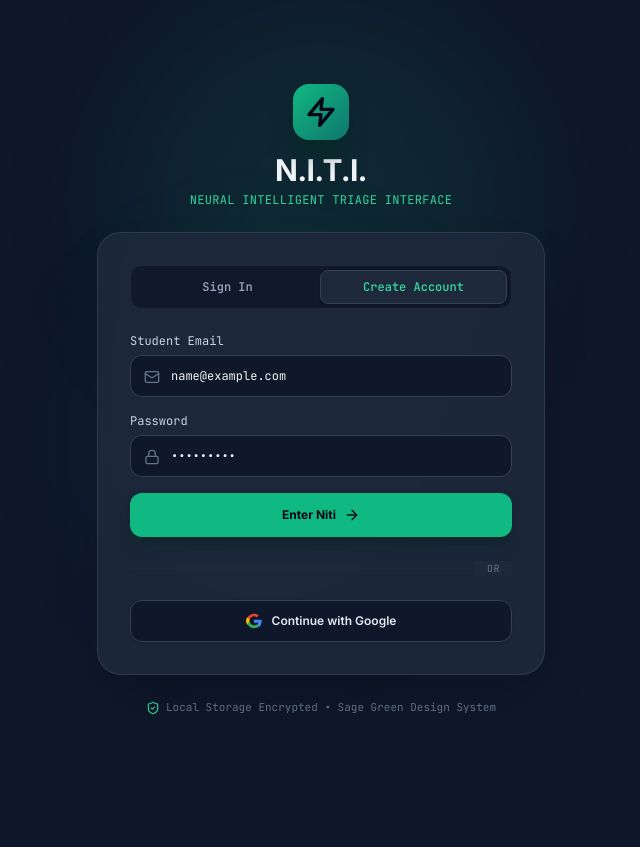
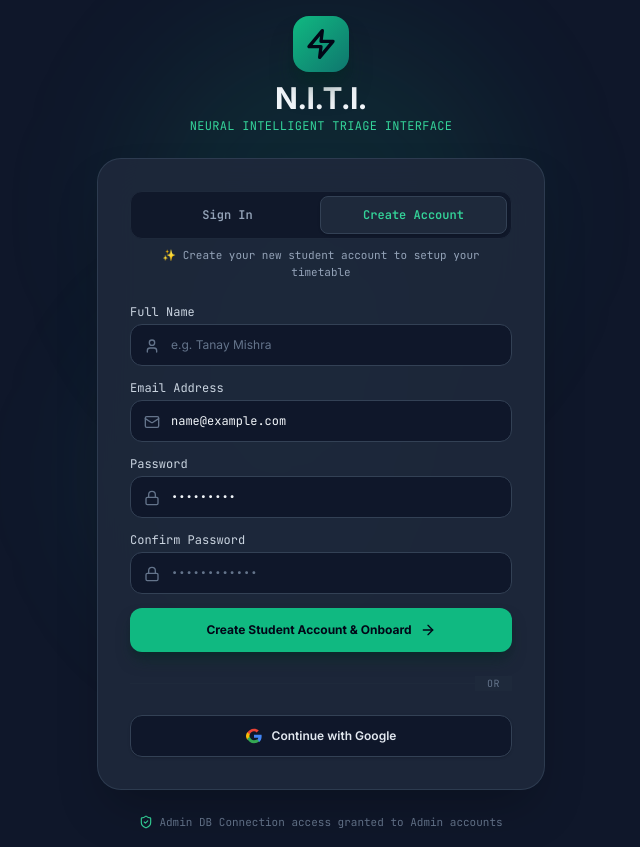
Before and after one commit to tanaymishra30-art/niti-student-triage, a React (Vite) app: page / in a window 1280 px wide. Both pictures are taken after typing "name@example.com", "Sample123" into the empty fields and a click on the button "Create Account". Shown: the whole page, without its empty margins (319-959 px from the left). Before the commit the page ends 800 px from the top, so only its background shows below. Built offline with nearby package versions, Linux system fonts and the light colour scheme.

Commit message:
Separate Sign In and Create Account screens, restore Admin Supabase DB connection

```diff
--- a/src/components/AuthScreen.tsx
+++ b/src/components/AuthScreen.tsx
@@ -1,12 +1,15 @@
 import React, { useState } from 'react';
-import { Zap, Lock, Mail, ArrowRight, AlertCircle, ShieldCheck } from 'lucide-react';
+import { Zap, Lock, Mail, User as UserIcon, ArrowRight, AlertCircle, ShieldCheck, CheckCircle2 } from 'lucide-react';
 import { useApp } from '../context/AppContext';
 
 export const AuthScreen: React.FC = () => {
   const { login, signup, googleLogin } = useApp();
   const [isSignUp, setIsSignUp] = useState(false);
+
+  const [name, setName] = useState('');
   const [email, setEmail] = useState('');
   const [password, setPassword] = useState('');
+  const [confirmPassword, setConfirmPassword] = useState('');
   const [errorMsg, setErrorMsg] = useState<string | null>(null);
 
   const handleTabSwitch = (signUp: boolean) => {
@@ -21,6 +24,30 @@ export const AuthScreen: React.FC = () => {
     const emailTrim = email.trim();
     const passTrim = password.trim();
 
+    if (isSignUp) {
+      const nameTrim = name.trim();
+      if (!nameTrim) {
+        setErrorMsg('Please enter your full name.');
+        return;
+      }
+      if (!emailTrim) {
+        setErrorMsg('Please enter a valid email address.');
+        return;
+      }
+      if (!passTrim || passTrim.length < 6) {
+        setErrorMsg('Password must be at least 6 characters long.');
+        return;
+      }
+      if (passTrim !== confirmPassword.trim()) {
+        setErrorMsg('Passwords do not match. Please check and try again.');
+        return;
+      }
+
+      const res = signup(emailTrim, passTrim, nameTrim);
+      if (!res.success && res.error) {
+        setErrorMsg(res.error);
+      }
+    } else {
       if (!emailTrim) {
         setErrorMsg('Please enter your email address.');
         return;
@@ -30,12 +57,6 @@ export const AuthScreen: React.FC = () => {
         return;
       }
 
-    if (isSignUp) {
-      const res = signup(emailTrim, passTrim);
-      if (!res.success && res.error) {
-        setErrorMsg(res.error);
-      }
-    } else {
       const res = login(emailTrim, passTrim);
       if (!res.success && res.error) {
         setErrorMsg(res.error);
@@ -54,7 +75,7 @@ export const AuthScreen: React.FC = () => {
       <div className="max-w-md w-full space-y-6 relative z-10 animate-fadeIn">
 
         {/* Brand Hero */}
-        <div className="text-center space-y-3">
+        <div className="text-center space-y-2">
           <div className="inline-flex w-14 h-14 rounded-2xl bg-gradient-to-br from-emerald-500 to-teal-700 items-center justify-center shadow-xl shadow-emerald-950/50 transform hover:scale-105 transition-all">
             <Zap className="w-8 h-8 text-slate-950 stroke-[2.5]" />
           </div>
@@ -63,7 +84,7 @@ export const AuthScreen: React.FC = () => {
             <h1 className="text-3xl font-extrabold text-slate-100 tracking-tight font-sans">
               N.I.T.I.
             </h1>
-            <p className="text-xs text-emerald-400 font-mono tracking-wide mt-1 uppercase">
+            <p className="text-xs text-emerald-400 font-mono tracking-wide uppercase mt-0.5">
               Neural Intelligent Triage Interface
             </p>
           </div>
@@ -73,11 +94,12 @@ export const AuthScreen: React.FC = () => {
         <div className="bg-[#1E293B]/90 border border-slate-700/80 rounded-3xl p-6 sm:p-8 shadow-2xl space-y-6 backdrop-blur-xl">
 
           {/* Sign In vs Register Tab Switcher */}
+          <div className="space-y-2">
             <div className="flex rounded-xl bg-slate-900/90 p-1 border border-slate-800 text-xs font-mono">
               <button
                 type="button"
                 onClick={() => handleTabSwitch(false)}
-              className={`flex-1 py-2 rounded-lg font-semibold transition-all ${
+                className={`flex-1 py-2.5 rounded-lg font-semibold transition-all ${
                   !isSignUp ? 'bg-slate-800 text-emerald-400 border border-slate-700 shadow' : 'text-slate-400 hover:text-slate-200'
                 }`}
               >
@@ -86,12 +108,20 @@ export const AuthScreen: React.FC = () => {
               <button
                 type="button"
                 onClick={() => handleTabSwitch(true)}
-              className={`flex-1 py-2 rounded-lg font-semibold transition-all ${
+                className={`flex-1 py-2.5 rounded-lg font-semibold transition-all ${
                   isSignUp ? 'bg-slate-800 text-emerald-400 border border-slate-700 shadow' : 'text-slate-400 hover:text-slate-200'
                 }`}
               >
                 Create Account
               </button>
+            </div>
+
+            {/* Sub-header description depending on mode */}
+            <p className="text-[11px] font-mono text-slate-400 text-center">
+              {isSignUp
+                ? '✨ Create your new student account to setup your timetable'
+                : '🔑 Sign in with your existing student or admin credentials'}
+            </p>
           </div>
 
           {/* Error Message Feedback */}
@@ -103,9 +133,29 @@ export const AuthScreen: React.FC = () => {
           )}
 
           {/* Form */}
-          <form onSubmit={handleSubmit} className="space-y-4 text-xs">
+          <form onSubmit={handleSubmit} className="space-y-3.5 text-xs">
+
+            {/* Full Name (Create Account Only) */}
+            {isSignUp && (
+              <div className="animate-fadeIn">
+                <label className="block text-slate-300 mb-1 font-mono">Full Name</label>
+                <div className="relative">
+                  <UserIcon className="w-4 h-4 text-slate-500 absolute left-3.5 top-3.5" />
+                  <input
+                    type="text"
+                    required
+                    placeholder="e.g. Tanay Mishra"
+                    value={name}
+                    onChange={(e) => setName(e.target.value)}
+                    className="w-full bg-slate-900 border border-slate-700 focus:border-emerald-500 focus:ring-1 focus:ring-emerald-500 rounded-xl py-3 pl-10 pr-3 text-slate-100 placeholder-slate-500 outline-none transition-all font-sans"
+                  />
+                </div>
+              </div>
+            )}
+
+            {/* Student Email (Both) */}
             <div>
-              <label className="block text-slate-300 mb-1.5 font-mono">Student Email</label>
+              <label className="block text-slate-300 mb-1 font-mono">Email Address</label>
               <div className="relative">
                 <Mail className="w-4 h-4 text-slate-500 absolute left-3.5 top-3.5" />
                 <input
@@ -119,8 +169,9 @@ export const AuthScreen: React.FC = () => {
               </div>
             </div>
 
+            {/* Password (Both) */}
             <div>
-              <label className="block text-slate-300 mb-1.5 font-mono">Password</label>
+              <label className="block text-slate-300 mb-1 font-mono">Password</label>
               <div className="relative">
                 <Lock className="w-4 h-4 text-slate-500 absolute left-3.5 top-3.5" />
                 <input
@@ -134,12 +185,30 @@ export const AuthScreen: React.FC = () => {
               </div>
             </div>
 
-            {/* Primary Submit Button: Enter Niti */}
+            {/* Confirm Password (Create Account Only) */}
+            {isSignUp && (
+              <div className="animate-fadeIn">
+                <label className="block text-slate-300 mb-1 font-mono">Confirm Password</label>
+                <div className="relative">
+                  <Lock className="w-4 h-4 text-slate-500 absolute left-3.5 top-3.5" />
+                  <input
+                    type="password"
+                    required
+                    placeholder="••••••••••••"
+                    value={confirmPassword}
+                    onChange={(e) => setConfirmPassword(e.target.value)}
+                    className="w-full bg-slate-900 border border-slate-700 focus:border-emerald-500 focus:ring-1 focus:ring-emerald-500 rounded-xl py-3 pl-10 pr-3 text-slate-100 placeholder-slate-500 outline-none transition-all font-mono"
+                  />
+                </div>
+              </div>
+            )}
+
+            {/* Primary Submit Button */}
             <button
               type="submit"
-              className="w-full py-3.5 rounded-xl bg-emerald-500 hover:bg-emerald-400 text-slate-950 font-extrabold text-xs shadow-lg shadow-emerald-950/50 transition-all flex items-center justify-center space-x-2 transform active:scale-98"
+              className="w-full py-3.5 rounded-xl bg-emerald-500 hover:bg-emerald-400 text-slate-950 font-extrabold text-xs shadow-lg shadow-emerald-950/50 transition-all flex items-center justify-center space-x-2 transform active:scale-98 mt-2"
             >
-              <span>Enter Niti</span>
+              <span>{isSignUp ? 'Create Student Account & Onboard' : 'Sign In to Niti'}</span>
               <ArrowRight className="w-4 h-4" />
             </button>
           </form>
@@ -181,10 +250,12 @@ export const AuthScreen: React.FC = () => {
 
         </div>
 
-        {/* Minimal Footer Badge */}
-        <div className="text-center text-[11px] font-mono text-slate-500 flex items-center justify-center space-x-1.5">
+        {/* Footer info banner */}
+        <div className="text-center text-[11px] font-mono text-slate-500 space-y-1">
+          <div className="flex items-center justify-center space-x-1.5">
             <ShieldCheck className="w-3.5 h-3.5 text-emerald-400" />
-          <span>Local Storage Encrypted • Sage Green Design System</span>
+            <span>Admin DB Connection access granted to Admin accounts</span>
+          </div>
         </div>
 
       </div>
--- a/src/context/AppContext.tsx
+++ b/src/context/AppContext.tsx
@@ -66,7 +66,7 @@ interface AppContextType {
   toggleHolidayMode: () => void;
   currentDay: DayOfWeek;
   login: (email: string, password: string) => { success: boolean; error?: string };
-  signup: (email: string, password: string) => { success: boolean; error?: string };
+  signup: (email: string, password: string, name?: string) => { success: boolean; error?: string };
   googleLogin: () => void;
   logout: () => void;
   activeView: ViewType;
@@ -197,7 +197,7 @@ export const AppProvider: React.FC<{ children: React.ReactNode }> = ({ children
     return { success: true };
   };
 
-  const signup = (email: string, password: string): { success: boolean; error?: string } => {
+  const signup = (email: string, password: string, name?: string): { success: boolean; error?: string } => {
     const emailLower = email.trim().toLowerCase();
     const passTrim = password.trim();
 
@@ -208,12 +208,12 @@ export const AppProvider: React.FC<{ children: React.ReactNode }> = ({ children
       return { success: false, error: 'An account with this email already exists. Please Sign In instead.' };
     }
 
-    const nameFromEmail = emailLower.split('@')[0];
+    const displayName = name?.trim() || emailLower.split('@')[0];
     const newAcc: RegisteredAccount = {
       password: passTrim,
-      name: nameFromEmail,
+      name: displayName,
       college: 'Engineering Institute',
-      role: emailLower.includes('admin') ? 'admin' : 'student',
+      role: emailLower.includes('admin') || emailLower === 'tanaymishra30@gmail.com' ? 'admin' : 'student',
     };
 
     setRegisteredAccounts((prev) => ({ ...prev, [emailLower]: newAcc }));
@@ -226,13 +226,29 @@ export const AppProvider: React.FC<{ children: React.ReactNode }> = ({ children
     };
 
     setAuthSession(session);
-    setUserProfile(null); // Fresh profile with hasOnboarded: false
+    setUserProfile({
+      name: displayName,
+      targetBedtime: '23:30',
+      commuteTimeMins: 45,
+      decompressionBufferMins: 45,
+      weeklyTimetable: [
+        { day: 'Monday', isRestDay: false, subjects: ['DSP', 'CN'] },
+        { day: 'Tuesday', isRestDay: false, subjects: ['OS', 'DBMS'] },
+        { day: 'Wednesday', isRestDay: false, subjects: ['DSP', 'AI'] },
+        { day: 'Thursday', isRestDay: false, subjects: ['CN', 'OS'] },
+        { day: 'Friday', isRestDay: false, subjects: ['DBMS', 'AI'] },
+        { day: 'Saturday', isRestDay: true, subjects: [] },
+        { day: 'Sunday', isRestDay: true, subjects: [] },
+      ],
+      hasOnboarded: false,
+      onboardedAt: Date.now(),
+    });
     setTasks([]);
     setStudyDebt(0);
 
     setUser({
       id: `user-${Date.now()}`,
-      name: nameFromEmail,
+      name: displayName,
       email: emailLower,
       college: 'Engineering Institute',
       role: newAcc.role,
```
Also changed, not shown: Niti-Student-Triage.html (+53 -53 lines), 2 other files (tests, documents, lock files or other folders). Lines whose indentation alone changed are shown as unchanged.
